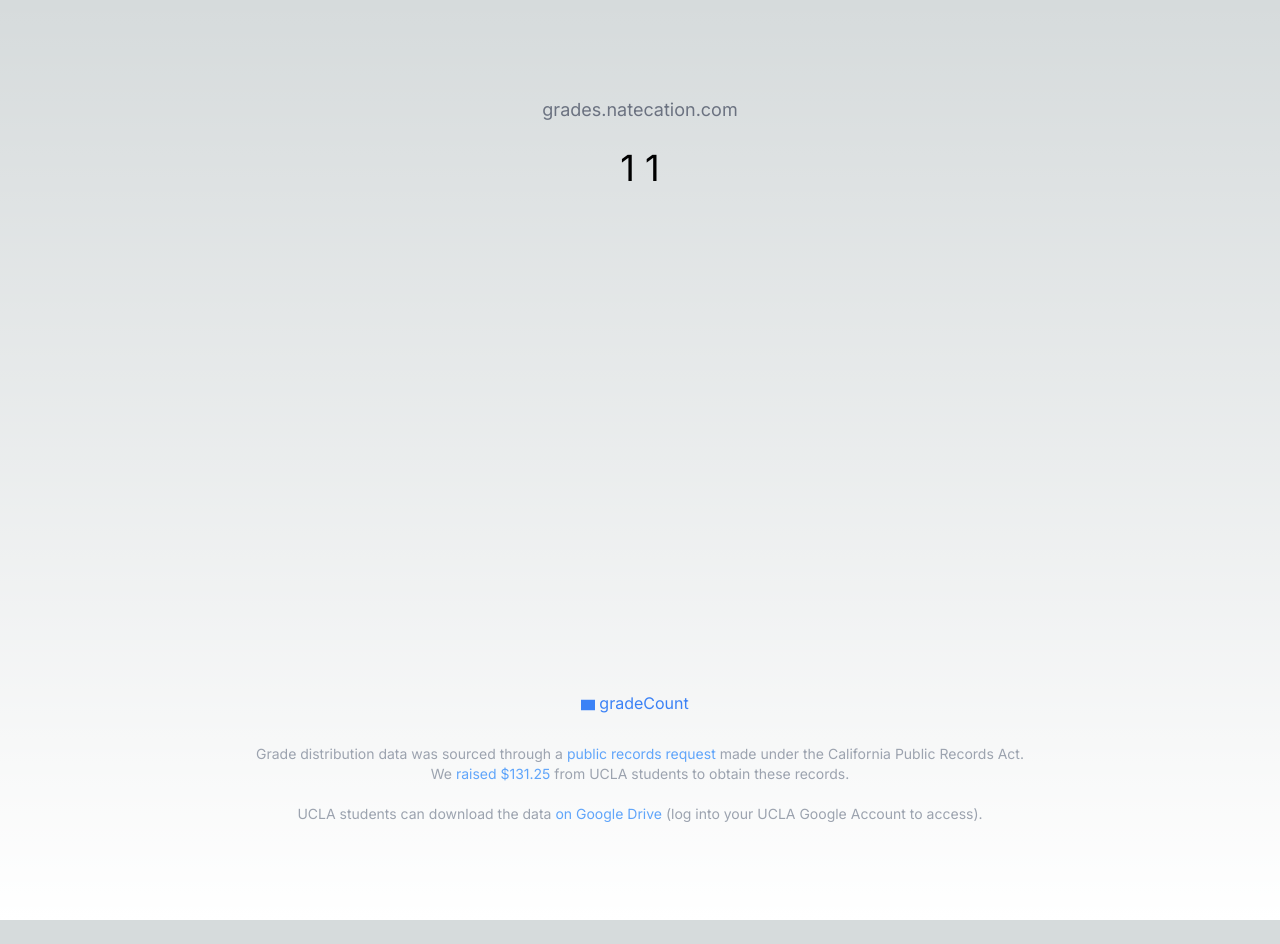
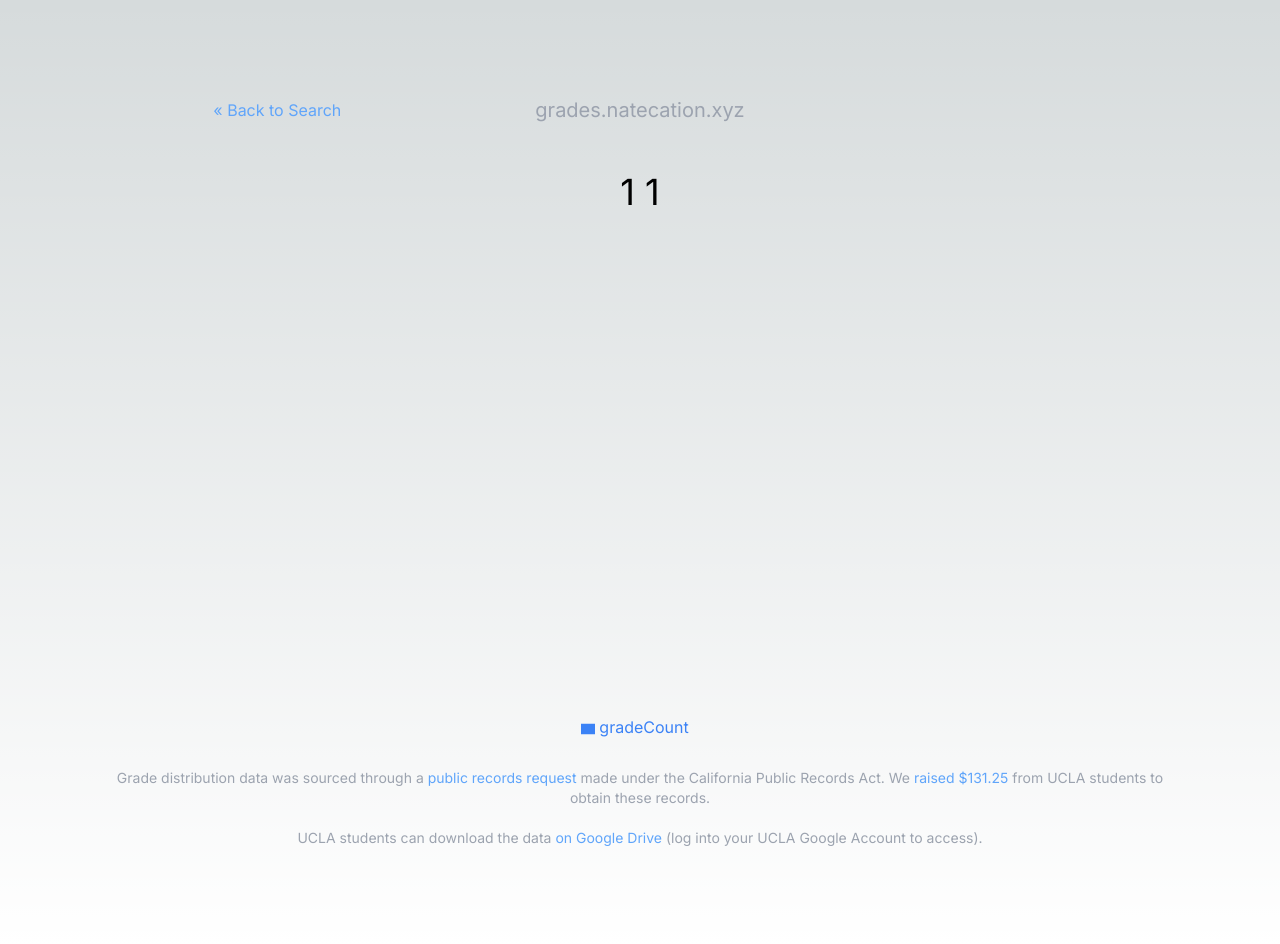
Before and after one commit to nathanhleung/grades.natecation.xyz, a Next.js app: page /1/1 in a window 1280 px wide. Before the commit the page ends 920 px from the top, so only its background shows below. Built offline with nearby package versions, Linux system fonts and the light colour scheme; no server answers.

Commit message:
keep working on search page

```diff
--- a/app/[subjectArea]/[catalogNumber]/page.tsx
+++ b/app/[subjectArea]/[catalogNumber]/page.tsx
@@ -7,9 +7,27 @@ export default function Course({ params }: { params: { subjectArea: string, cata
     const catalogNumber = decodeURIComponent(rawCatalogNumber);
 
     return (
-        <main className="flex min-h-screen flex-col items-center justify-center p-24 md:max-w-[75%] md:mx-auto">
-            <div className="flex flex-col text-center">
-                <h2 className="text-lg text-gray-500 mb-6"><a href="/">grades.natecation.com</a></h2>
+        <main className="flex min-h-screen flex-col p-6 sm:p-12 md:p-24 md:mx-auto justify-between">
+            <div className="flex flex-col text-center w-full">
+                <div className="flex items-center justify-around mb-12">
+                    <div className="flex-1">
+                        <a
+                            className="text-md text-blue-400 dark:text-blue-800 hover:opacity-50"
+                            // TODO(nathanhleung): handle query on search page
+                            // add this query to history when clicking on a link to
+                            // an individual course page
+                            href={`/?subjectArea=${rawSubjectArea}`}
+                        >
+                            &laquo; Back to Search
+                        </a>
+                    </div>
+                    <div className="flex-1">
+                        <h2 className="text-xl text-gray-400 dark:text-gray-800 hover:opacity-50">
+                            <a href="/">grades.natecation.xyz</a>
+                        </h2>
+                    </div>
+                    <div className="flex-1"></div>
+                </div>
                 <h1 className="text-4xl mb-4">{subjectArea} {catalogNumber}</h1>
                 <Distribution subjectArea={subjectArea} catalogNumber={catalogNumber} />
             </div>
--- a/app/api/courses/route.ts
+++ b/app/api/courses/route.ts
@@ -1,5 +1,6 @@
-import { NextResponse } from 'next/server'
 import fs from 'fs';
+import { mapValues, pick } from 'lodash';
+import { NextResponse } from 'next/server';
 import path from 'path';
 import { GENERATED_DATA_DIR } from '../constants';
 
@@ -7,6 +8,9 @@ type CatalogNumbersBySubjectArea = {
     [subjectArea: string]: string[]
 }
 
+/**
+ * TODO(nathanhleung): cache this route (and others that can be cached)
+ */
 export async function GET() {
     const subjectIndex = JSON.parse(await fs.promises.readFile(
         path.resolve(GENERATED_DATA_DIR, 'subject-index.json'), 'utf-8'
@@ -15,8 +19,13 @@ export async function GET() {
     const catalogNumbersBySubjectArea: CatalogNumbersBySubjectArea = {};
     const subjectAreas = Object.keys(subjectIndex);
     for (const subjectArea of subjectAreas) {
-        const catalogNumbers = Object.keys(subjectIndex[subjectArea]);
-        catalogNumbersBySubjectArea[subjectArea] = catalogNumbers;
+        catalogNumbersBySubjectArea[subjectArea] = mapValues(subjectIndex[subjectArea], (rows, key) => {
+            return {
+                ...pick(rows[0], 'courseTitle'),
+                catalogNumber: key,
+                nSections: rows.length,
+            };
+        });
     }
 
     return NextResponse.json(catalogNumbersBySubjectArea);
--- a/app/components/search/CatalogNumberQueryResults.tsx
+++ b/app/components/search/CatalogNumberQueryResults.tsx
@@ -1,19 +1,13 @@
 import { getSubjectAreaLongName } from "@/app/utils";
 import { QueryResults } from "./QueryResults";
+import Link from "next/link";
 
-function matchCatalogNumber(query: string) {
+function matchCourse(query: string) {
     const normalizedQuery = query.toLowerCase().trim();
 
-    if (normalizedQuery === '') {
-        return () => ({
-            matches: false,
-            score: 0,
-        });
-    }
-
-    return (catalogNumber: string) => {
+    return (row: any) => {
         return ({
-            matches: catalogNumber.toLowerCase().indexOf(normalizedQuery) !== -1,
+            matches: row.catalogNumber.toLowerCase().indexOf(normalizedQuery) !== -1,
             score: 0,
         });
     }
@@ -24,7 +18,6 @@ type CatalogNumberQueryResultsProps = {
     subjectArea: string;
     query: string;
     onResetSearch(): void;
-    onSelectCatalogNumber(catalogNumber: string): void;
 }
 
 const CatalogNumberQueryResults = ({
@@ -32,32 +25,38 @@ const CatalogNumberQueryResults = ({
     subjectArea,
     query,
     onResetSearch,
-    onSelectCatalogNumber
 }: CatalogNumberQueryResultsProps) => {
-    const catalogNumbers = courses[subjectArea];
+    const subjectAreaCourses = Object.values(courses[subjectArea]);
 
     return (
         <QueryResults
-            data={catalogNumbers}
+            data={subjectAreaCourses}
             query={query}
             onResetSearch={onResetSearch}
-            matcher={matchCatalogNumber}
-            onSelectResult={onSelectCatalogNumber}
+            matcher={matchCourse}
             noResultsMessage="No courses found matching your query"
-            renderResult={(catalogNumber) => {
+            renderResult={(row) => {
+                const nSections = courses[subjectArea][row.catalogNumber].nSections;
+
                 return (
+                    <Link href={`/${subjectArea}/${row.catalogNumber}`}>
                         <div className="text-black bg-white cursor-pointer p-4 border-t-gray-100 border-t-2">
                             <div className="flex">
                                 <div className="flex-1">
                                     <div>
-                                    <h3 className="text-2xl">{subjectArea} {catalogNumber}</h3>
-                                    <p className="text-xs">{getSubjectAreaLongName(subjectArea)} {catalogNumber}</p>
+                                        <h3 className="text-xl">{subjectArea} {row.catalogNumber}</h3>
+                                        <p className="text-md">{courses[subjectArea][row.catalogNumber].courseTitle}</p>
                                     </div>
                                 </div>
-                            <div className="flex-1">
+                                <div className="flex flex-1 items-center justify-end">
+                                    <div className="text-center">
+                                        <h3 className="text-2xl">{nSections}</h3>
+                                        <p className="text-xs">{nSections === 1 ? "section" : "sections"}</p>
                                     </div>
                                 </div>
                             </div>
+                        </div>
+                    </Link>
                 )
             }}
         />
--- a/app/components/search/QueryResults.tsx
+++ b/app/components/search/QueryResults.tsx
@@ -22,9 +22,9 @@ type QueryResultsProps<T> = {
      */
     onResetSearch(): void;
     /**
-     * Called when the user selects a result.
+     * Called when the user clicks/selects a result.
      */
-    onSelectResult(result: T): void;
+    onSelectResult?(result: T): void;
     /**
      * Renders a search result.
      */
@@ -40,7 +40,7 @@ function QueryResults<T>({
     matcher,
     data,
     onResetSearch,
-    onSelectResult,
+    onSelectResult = () => { },
     keyExtractor = (datum) => datum?.toString() ?? '',
     renderResult,
     noResultsMessage = "No results",
@@ -68,6 +68,7 @@ function QueryResults<T>({
                     <li
                         key={keyExtractor(datum)}
                         onClick={() => onSelectResult(datum)}
+                        className="hover:opacity-50"
                     >
                         {renderResult(datum)}
                     </li>
--- a/app/components/search/Search.tsx
+++ b/app/components/search/Search.tsx
@@ -34,7 +34,7 @@ const Search = () => {
 
     return (
         <div
-            className="flex flex-col align-center justify-center"
+            className="flex flex-col align-center justify-center w-full"
         >
             <h1 className="text-2xl lg:text-3xl mb-6 text-center">
                 {subjectAreaQuery === ""
@@ -116,9 +116,6 @@ const Search = () => {
                         setCatalogNumberQuery('');
                         catalogNumberQueryInputRef.current?.focus();
                     }}
-                    onSelectCatalogNumber={(catalogNumber) => {
-                        alert(catalogNumber);
-                    }}
                 />
             )}
         </div >
--- a/app/components/search/SubjectAreaQueryResults.tsx
+++ b/app/components/search/SubjectAreaQueryResults.tsx
@@ -89,7 +89,7 @@ const SubjectAreaQueryResults = ({
 
             return {
                 matches,
-                score: courses[subjectArea].length,
+                score: Object.entries(courses[subjectArea]).length,
             }
         }
     }
@@ -103,7 +103,7 @@ const SubjectAreaQueryResults = ({
             onSelectResult={onSelectSubjectArea}
             noResultsMessage="No departments found matching your query"
             renderResult={(subjectArea) => {
-                const nCourses = courses[subjectArea].length;
+                const nCourses = Object.values(courses[subjectArea]).length;
 
                 return (
                     <div className="text-black bg-gray-100 cursor-pointer p-4 border-t-gray-200 border-t-2">
--- a/app/page.tsx
+++ b/app/page.tsx
@@ -3,7 +3,7 @@ import { Search } from './components/search'
 
 export default function Home() {
   return (
-    <main className="flex min-h-screen flex-col p-24 md:max-w-[75%] md:mx-auto justify-between">
+    <main className="flex min-h-screen flex-col p-6 sm:p-12 md:p-24 md:max-w-[85%] lg:max-w-[60%] md:mx-auto justify-between">
       <div className="flex flex-col text-center">
         <h1 className="text-2xl mb-2 text-blue-400 dark:text-blue-800 hover:opacity-50"><a href="/">grades.natecation.xyz</a></h1>
         <h2 className="text-lg text-gray-400 dark:text-gray-700">Fall 2021, Winter 2022, Spring 2022, and Summer 2022 UCLA Grade Distributions</h2>
```
Lines whose indentation alone changed are shown as unchanged.
